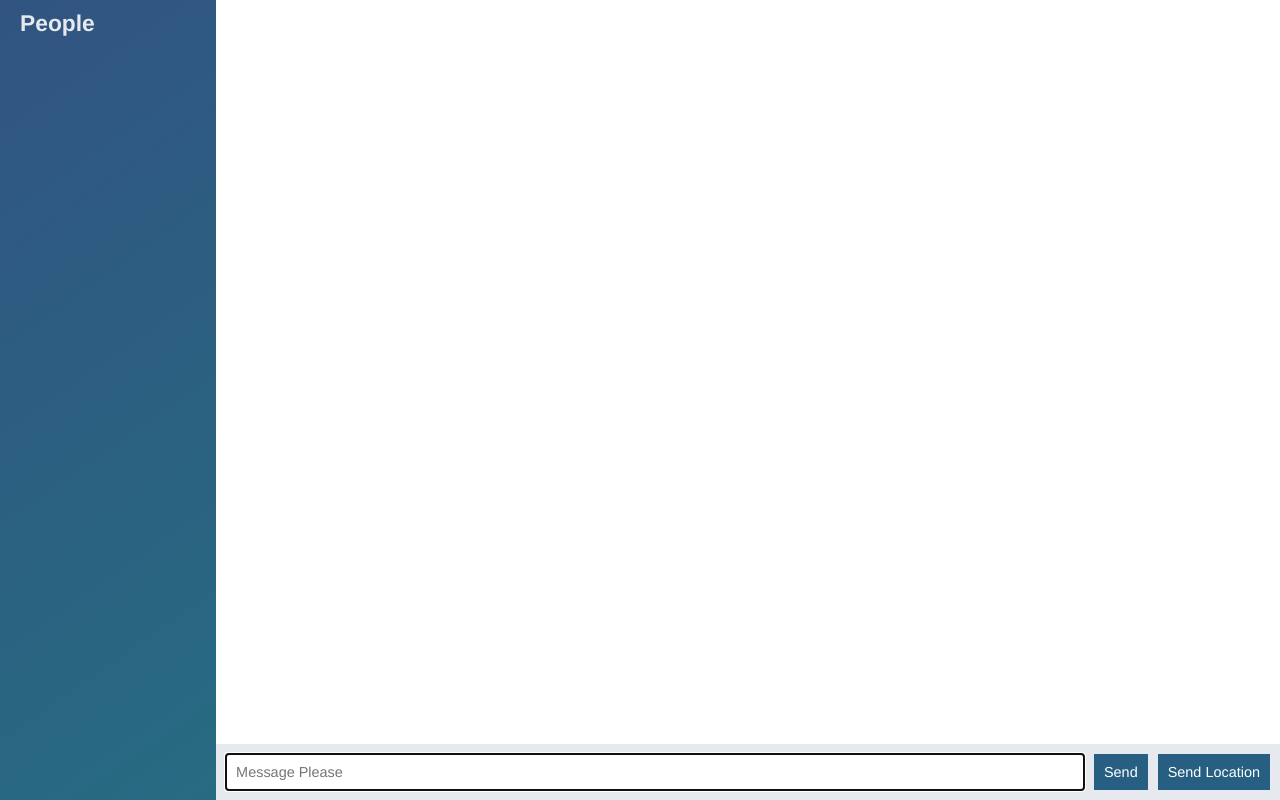
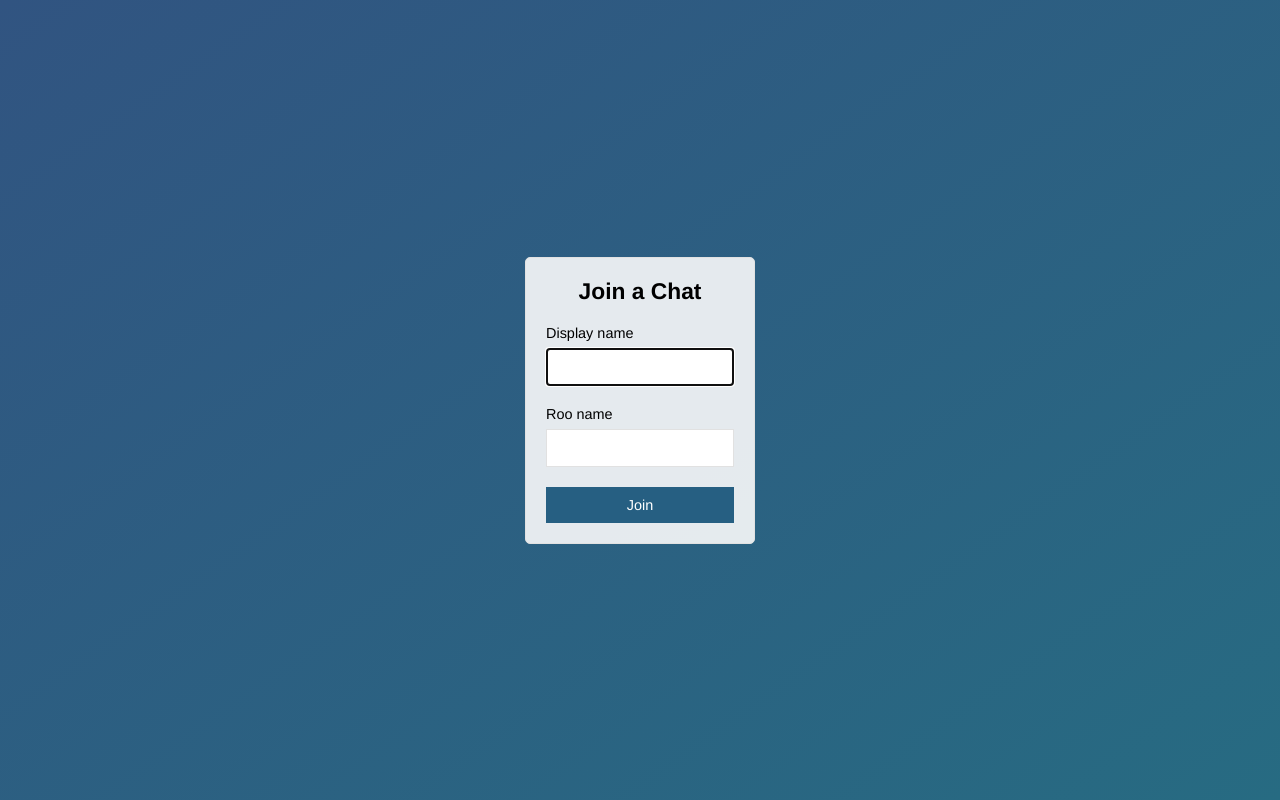
Before and after one commit to Phani17/ChatsApp, a website: page public/index.html in a window 1280 px wide. Drawn offline with nearby package versions, Linux system fonts and the light colour scheme; no server answers.

Commit message:
Add join page that subits to chat.html

```diff
--- a/public/index.html
+++ b/public/index.html
@@ -1,57 +1,30 @@
 <!DOCTYPE html>
 <html>
-<head>
-  <meta charset="utf-8">
-  <link rel="stylesheet" href="/css/styles.css">
-</head>
-<body class="chat">
-  <div class="chat__sidebar">
-    <h3>People</h3>
-    <div id="users"></div>
-  </div>
+  <head>
+    <meta charset="utf-8">
+    <title>Join | ChatApp</title>
+    <meta name="viewport" content="width=device-width,initial-scale=1,user-scalable=no">
+    <link rel="stylesheet" href="/css/styles.css">
+  </head>
 
-  <div class="chat__main">
-    <ol id="messages" class="chat__messages"></ol>
-
-    <div class="chat__footer">
-      <form id="message-form">
-        <input name="message" type="text" placeholder="Message Please" autofocus autocomplete="off"/>
-        <button>Send</button>
+  <body class="centered-form">
+    <div class="centered-form__form">
+      <form action="/chat.html">
+          <div class="form-field">
+            <h3>Join a Chat</h3>
+          </div>
+          <div class="form-field">
+            <label>Display name</label>
+            <input type="text" name="name" autofocus/>
+          </div>
+          <div class="form-field">
+            <label>Roo name</label>
+            <input type="text" name="room"/>
+          </div>
+          <div class="form-field">
+            <button>Join</button>
+          </div>
       </form>
-      <button id="send-location">Send Location</button>
     </div>
-
-  </div>
-
-  <script id="message-template" type="text/template">
-    <li class="message">
-      <div class="message__title">
-        <h4>{{from}}</h4>
-        <span>{{createdAt}}</span>
-      </div>
-      <div class="message__body">
-        <p>{{text}}</p>
-      </div>
-    </li>
-  </script>
-
-  <script id="location-message-template" type="text/template">
-    <li class="message">
-      <div class="message__title">
-        <h4>{{from}}</h4>
-        <span>{{createdAt}}</span>
-      </div>
-      <div class="message__body">
-        <p><a href="{{url}}" target="_blank">My Current Location</a></p>
-      </div>
-    </li>
-  </script>
-
-  <script src="/socket.io/socket.io.js"></script>
-  <script src="/js/libs/jquery-3.1.1.min.js"></script>
-  <script src="/js/libs/moment.js"></script>
-  <script src="/js/libs/mustache.js"></script>
-  <script src="/js/index.js"></script>
-
-</body>
+  </body>
 </html>
```
Also changed, not shown: public/chat.html (added, +59 -0 lines), public/js/chat.js (renamed from public/js/index.js).
